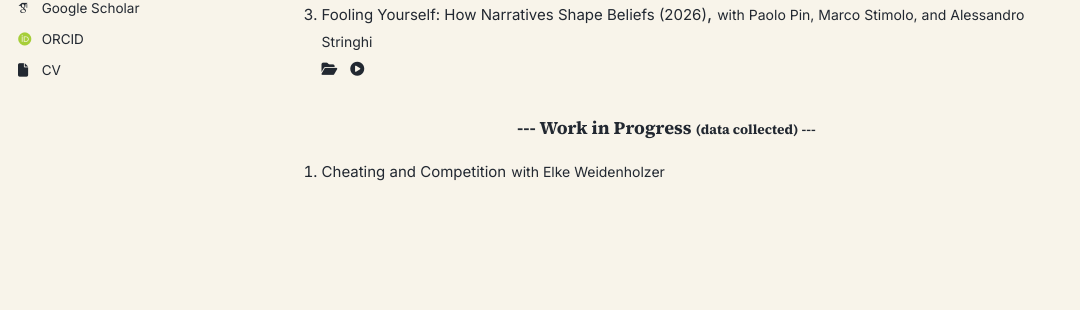
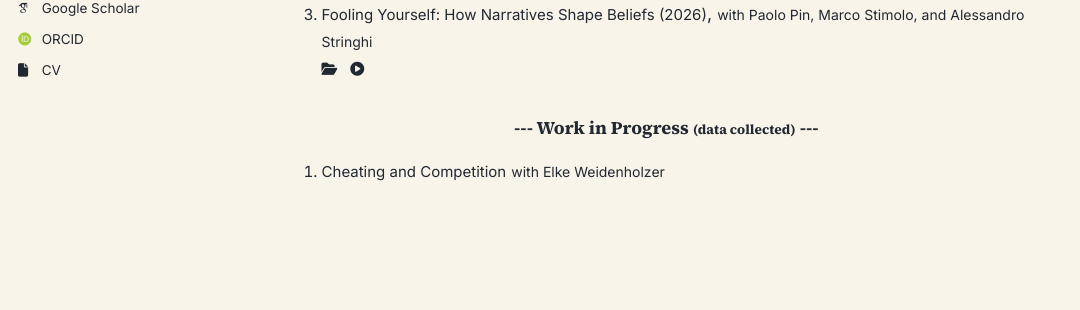
Before and after one commit to tazze87/tazze87.github.io, a Jekyll site: the page built from _pages/about.md, in a window 1280 px wide and 900 px high, scrolled down 634 px. Shown: the part 381-691 px from the top of the window, without its empty margins (0-1080 px from the left). Built offline with Jekyll 4.4.1, drawn with Linux system fonts in a browser that asks for light colours; some web fonts are replaced; a script that is not in the unit is left out.

Commit message:
Update about.md

```diff
--- a/_pages/about.md
+++ b/_pages/about.md
@@ -119,7 +119,7 @@ author_profile: true
     </span>
 
 
-<h3 style="text-align:center;">--- Work in Progress <small>(data collected) ---</small></h3>
+<h3 style="text-align:center;">--- Work in Progress <small>(data collected)</small> ---</h3>
 
 1. <span style="font-size:15px;">Cheating and Competition</span>
     <span style="font-size:14px;">
```
